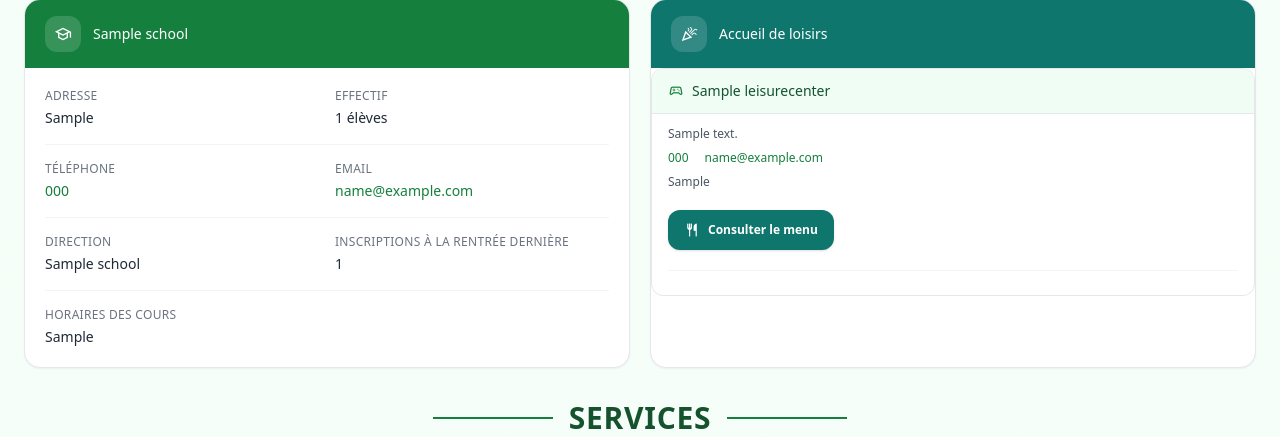
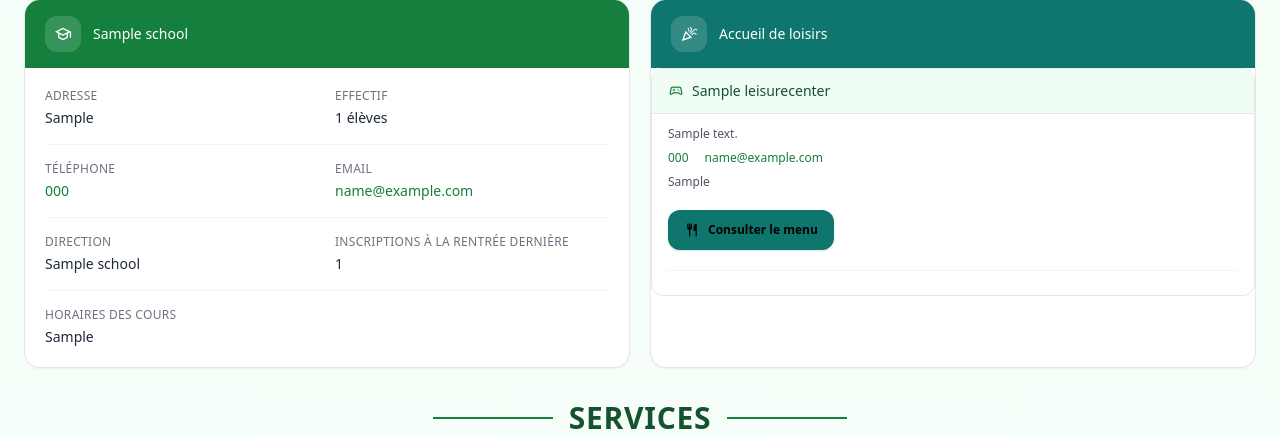
Before and after one commit to Pseudo404/MairieDhuizon, a Django app: page /vie-pratique/ in a window 1280 px wide. Shown: the part 1656-2093 px from the top of the page. Run offline with Django 5.2, Linux system fonts and the light colour scheme; tables that the repository leaves empty hold one stand-in row (values such as "Sample post"); grey boxes marked "Sample" are stand-in pictures; some libraries are stand-ins or nearby versions.

Commit message:
fix color button

```diff
--- a/templates/vie_pratiques.html
+++ b/templates/vie_pratiques.html
@@ -312,7 +312,7 @@
                     {% if centres_loisirs.horaires %}<p class="whitespace-pre-line">{{ centres_loisirs.horaires }}</p>{% endif %}
                     {% if centres_loisirs.menu_pdf and centres_loisirs.menu_pdf.name %}
                     <div class="mt-3">
-                        <a href="{{ centres_loisirs.menu_pdf.url }}" target="_blank" class="inline-flex items-center gap-2 bg-teal-700 hover:bg-teal-800 text-white text-xs font-semibold px-4 py-2 rounded-xl shadow hover:shadow-md transition-all duration-300">
+                        <a href="{{ centres_loisirs.menu_pdf.url }}" target="_blank" class="inline-flex items-center gap-2 bg-teal-700 hover:bg-teal-800 text-black text-xs font-semibold px-4 py-2 rounded-xl shadow hover:shadow-md transition-all duration-300">
                             <span class="material-symbols-outlined text-base">restaurant</span>
                             Consulter le menu
                         </a>
```
